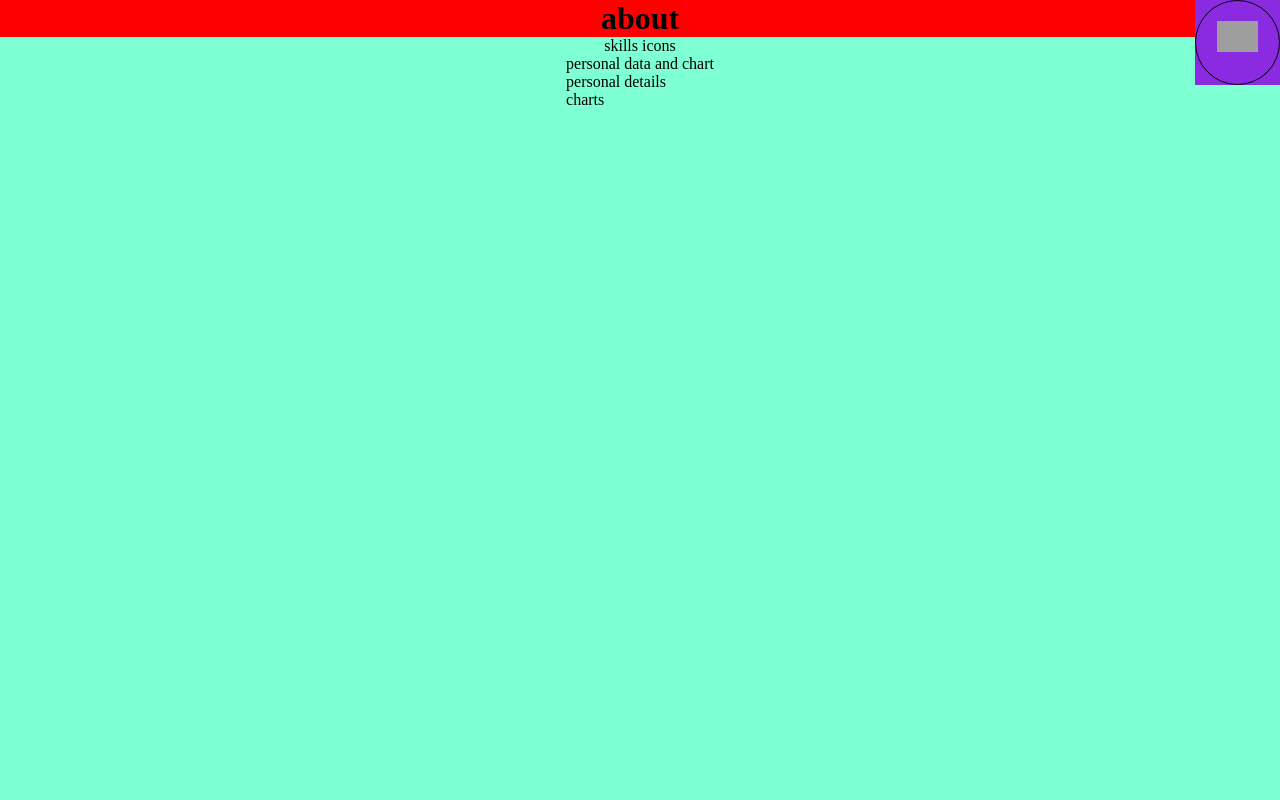
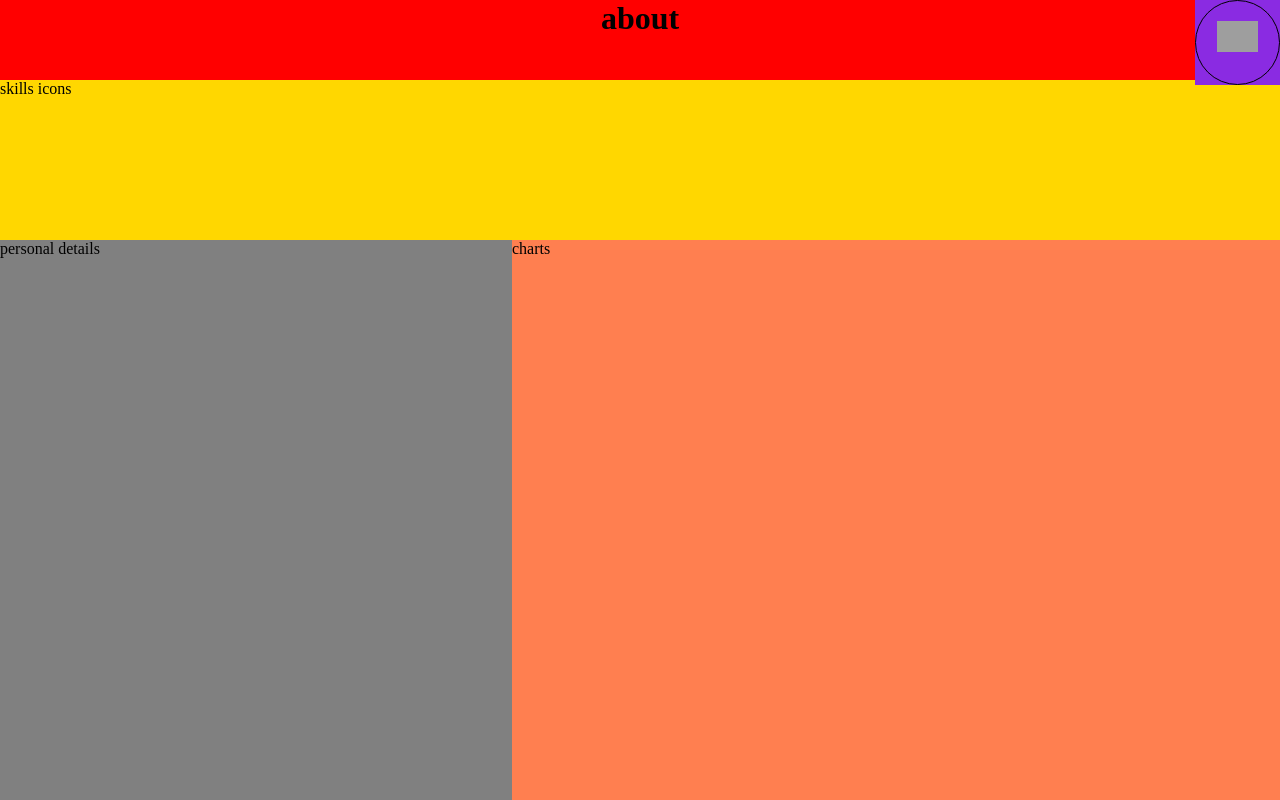
Before and after one commit to tahrer007/portfolio.v2, a React (Create React App) app in the folder client/: page /about in a window 1280 px wide. Built offline with nearby package versions, Linux system fonts and the light colour scheme; grey boxes are pictures that could not be loaded.

Commit message:
sub containers dimentions

```diff
--- a/client/src/app.css
+++ b/client/src/app.css
@@ -22,7 +22,7 @@
 }
 .title{
   width: 100%;
-    max-height: 10% ;
+    height: 10% ;
     background-color: red;
     text-align: center;
 }
--- a/client/src/pages/about/AboutPage.jsx
+++ b/client/src/pages/about/AboutPage.jsx
@@ -10,7 +10,7 @@ const AboutPage = () => {
      <div className="title"> <h1>about</h1> </div>
       <div className="skillsIconsContainer"> skills icons  </div>
       <div className="detailsContainer">
-          personal data and chart
+
           <div className="personalDetails">personal details </div>
           <div className="skillsChart">charts </div>
 
--- a/client/src/pages/about/about.css
+++ b/client/src/pages/about/about.css
@@ -1,20 +1,26 @@
-.aboutPage{
-    background-color: aquamarine;
+.aboutPage {
+  background-color: aquamarine;
 }
 
-h1{
-
+.skillsIconsContainer {
+    width: 100%;
+    height: 20%;
+    background-color: gold;
 }
-
-.skillsIconsContainer{
-
+.detailsContainer {
+    width: 100%;
+    height: 70%;
+    background-color: green;
+    display: flex;
+    flex-direction: row;
 }
-.detailsContainer{
-
+.personalDetails {
+    width: 40%;
+    height: 100%;
+    background-color: gray;
 }
-.personalDetails{
-
+.skillsChart {
+    width: 60%;
+    height: 100%;
+    background-color: coral;
 }
-.skillsChart{
-
-}
```
